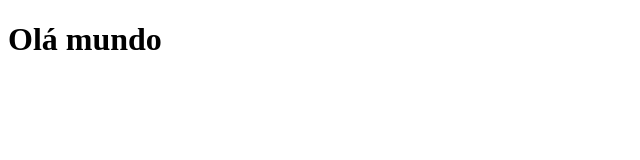
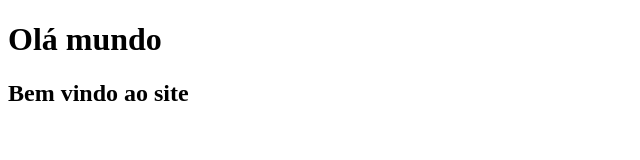
Before and after one commit to VanilsonLins2608/AulaVercel2, a website: page src/public/index.html in a window 1280 px wide. Shown: the whole page, without its empty margins (0-640 px from the left). Drawn offline with Linux system fonts and the light colour scheme.

Commit message:
alterando o arquivo

```diff
--- a/src/public/index.html
+++ b/src/public/index.html
@@ -7,5 +7,6 @@
 </head>
 <body>
 <h1>Olá mundo</h1>
+<h2>Bem vindo ao site</h2>
 </body>
 </html>
```
